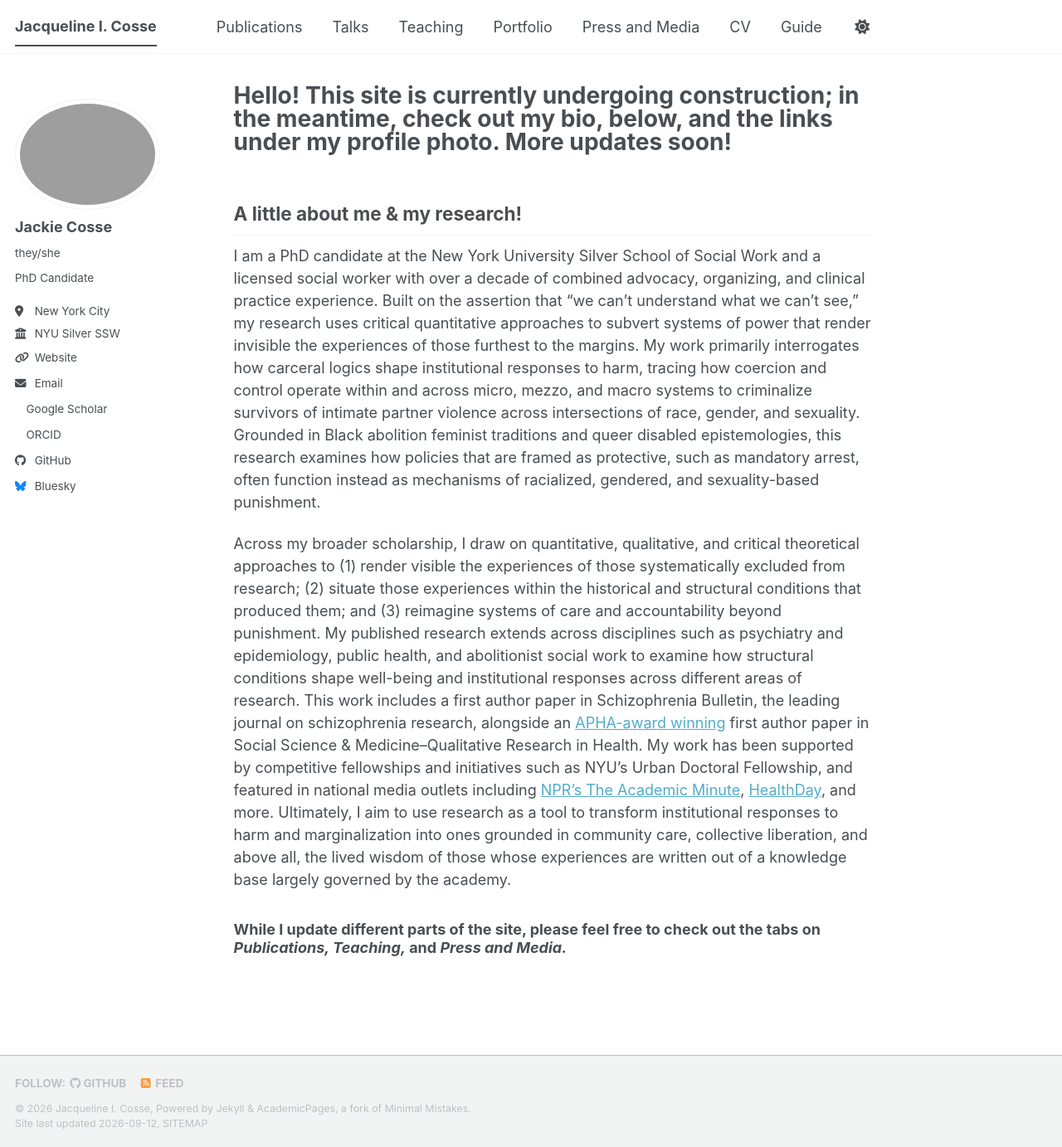
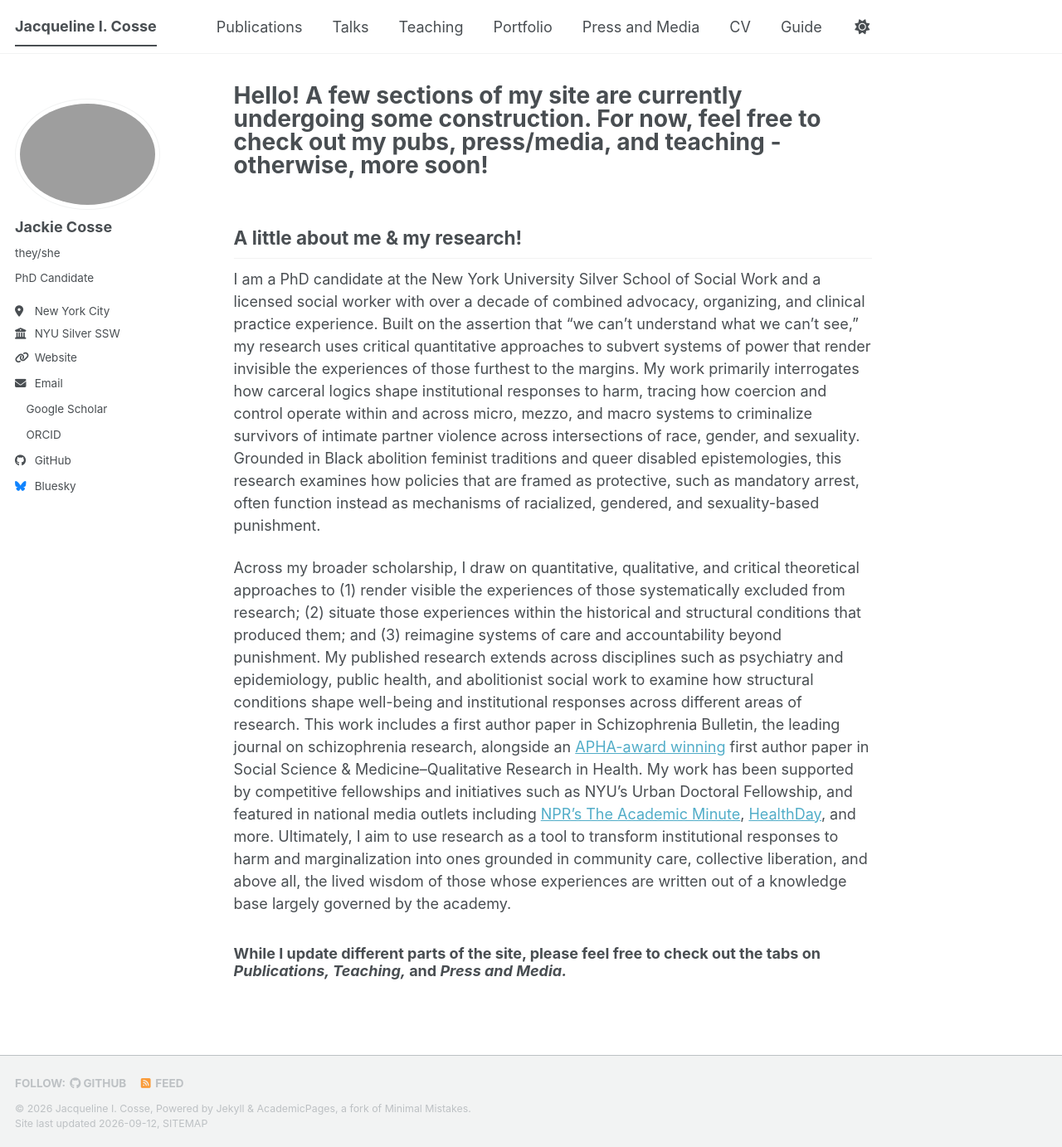
Before and after one commit to jackiecosse/jackiecosse.com, a Jekyll site: the page built from _pages/about.md, in a window 1280 px wide and 1383 px high. Shown: the whole window at 83% size. Built offline with Jekyll 4.4.1, drawn with Linux system fonts in a browser that asks for light colours; a style sheet for code colours, icons or effects is not loaded.

Commit message:
Update about.md

```diff
--- a/_pages/about.md
+++ b/_pages/about.md
@@ -1,6 +1,6 @@
 ---
 permalink: /
-title: "Hello! This site is currently undergoing construction; in the meantime, check out my bio, below, and the links under my profile photo. More updates soon!"
+title: "Hello! A few sections of my site are currently undergoing some construction. For now, feel free to check out my pubs, press/media, and teaching - otherwise, more soon!"
 author_profile: true
 redirect_from:
   - /about/
```
